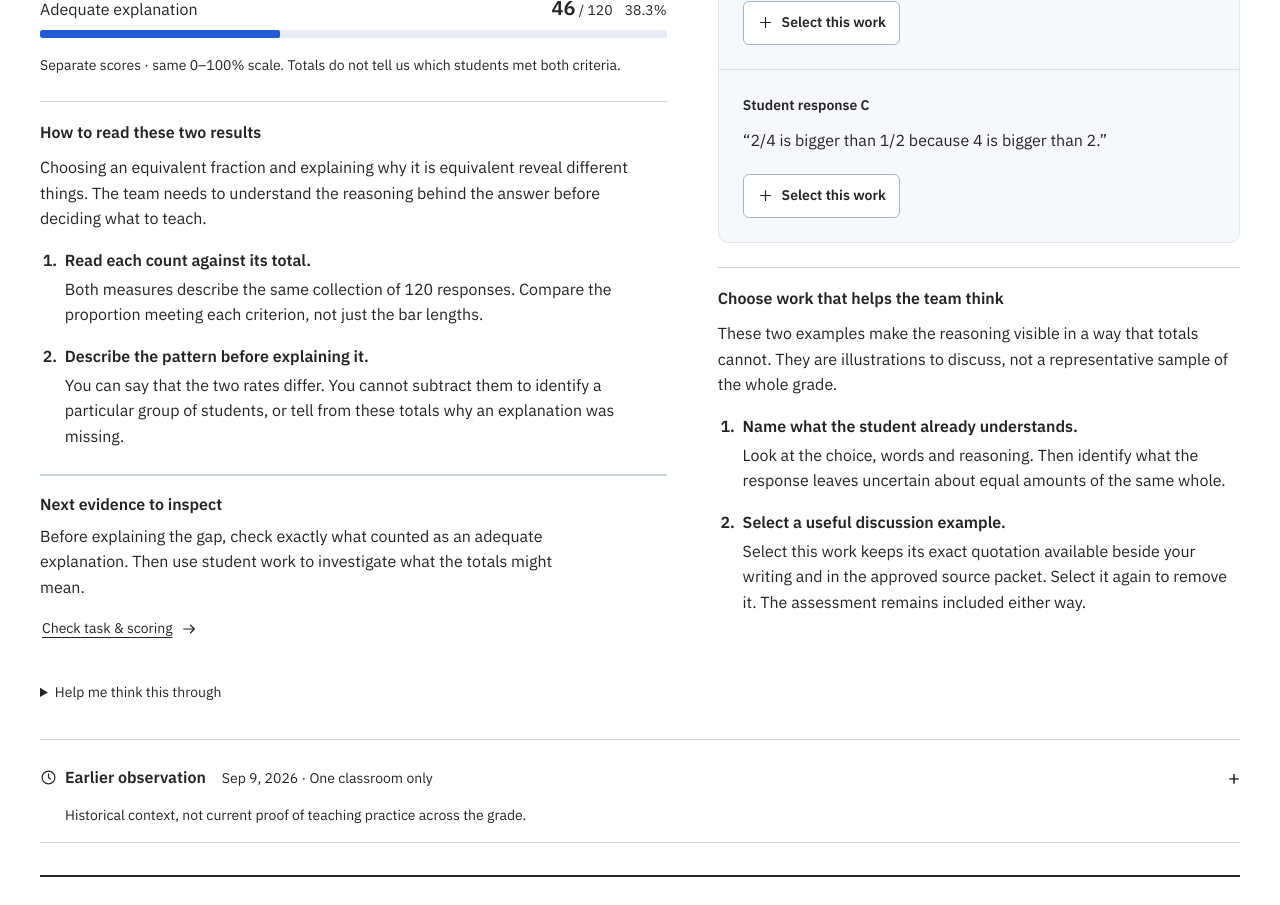
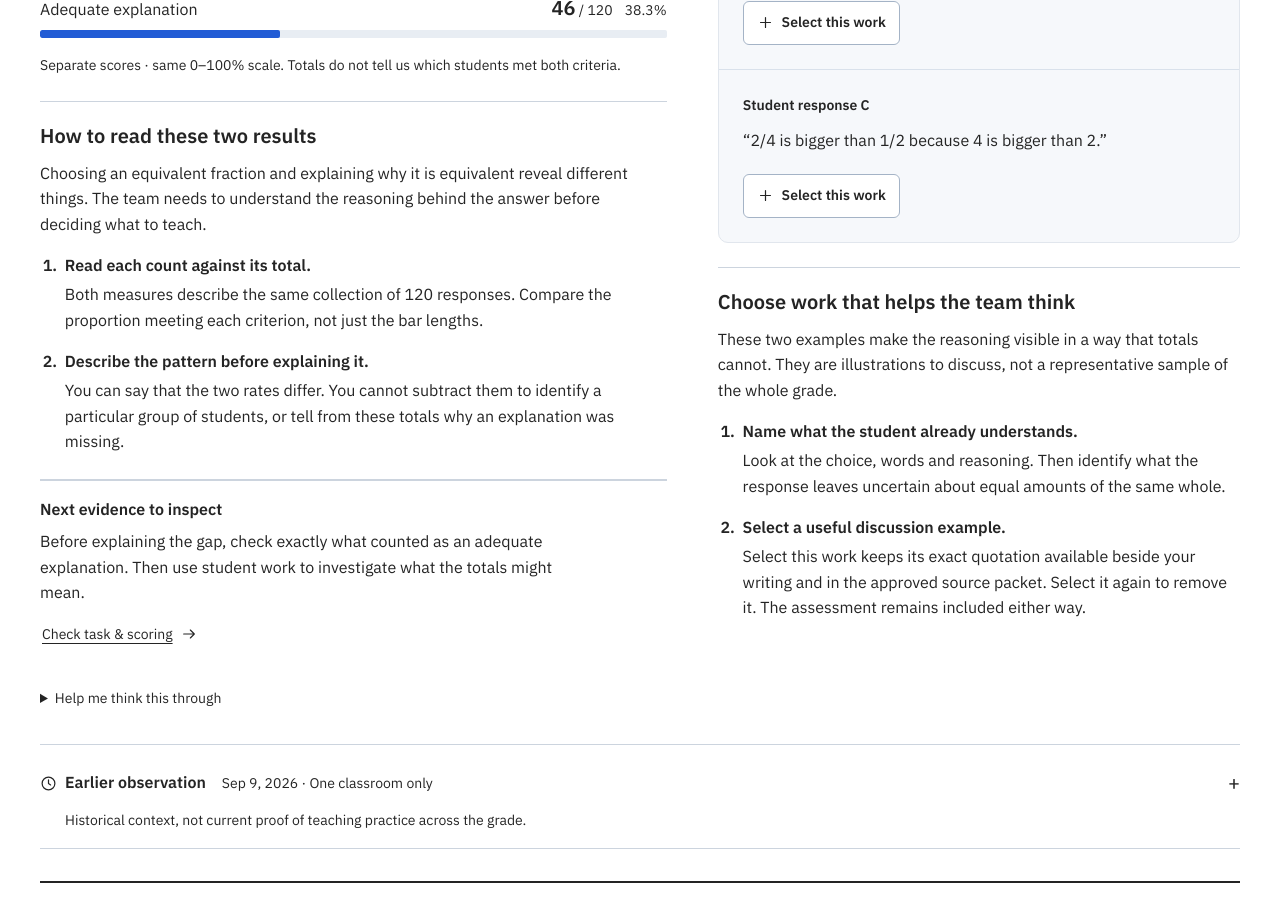
Before and after one commit to alexandergshaw/demonstration, a React (Vite) app: page / in a window 1280 px wide. Shown: the part 1940-2845 px from the top of the page. Built offline with nearby package versions, Linux system fonts and the light colour scheme.

Commit message:
Limit headings to two shared sizes

```diff
--- a/src/typography.css
+++ b/src/typography.css
@@ -34,8 +34,7 @@ h1, h2, h3, h4, h5, h6 {
   overflow-wrap: anywhere;
 }
 h1 { font-size: var(--text-title); }
-h2 { font-size: var(--text-section); }
-h3, h4, h5, h6 { font-size: var(--text-body); }
+h2, h3, h4, h5, h6 { font-size: var(--text-section); }
 small { font-size: var(--text-meta); }
 
 @media print { :root { font-size: 12pt; } }
```
